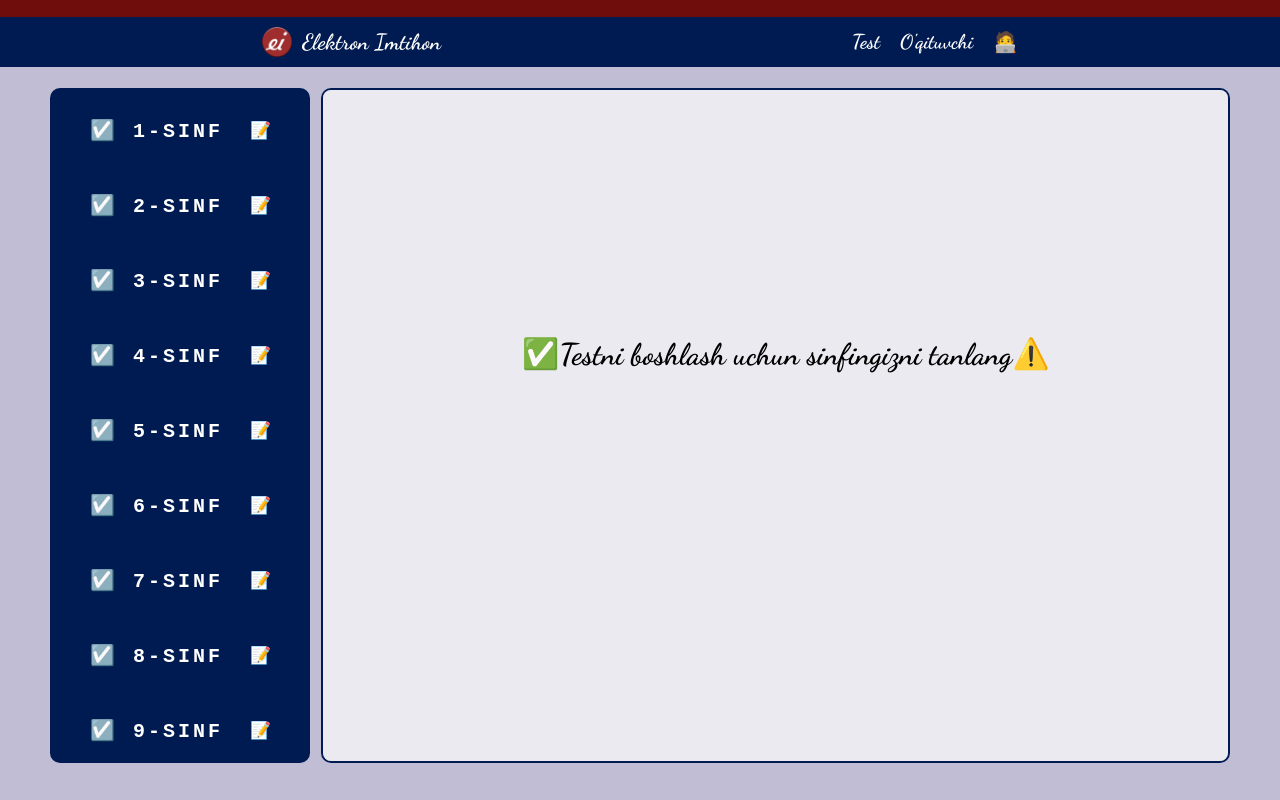
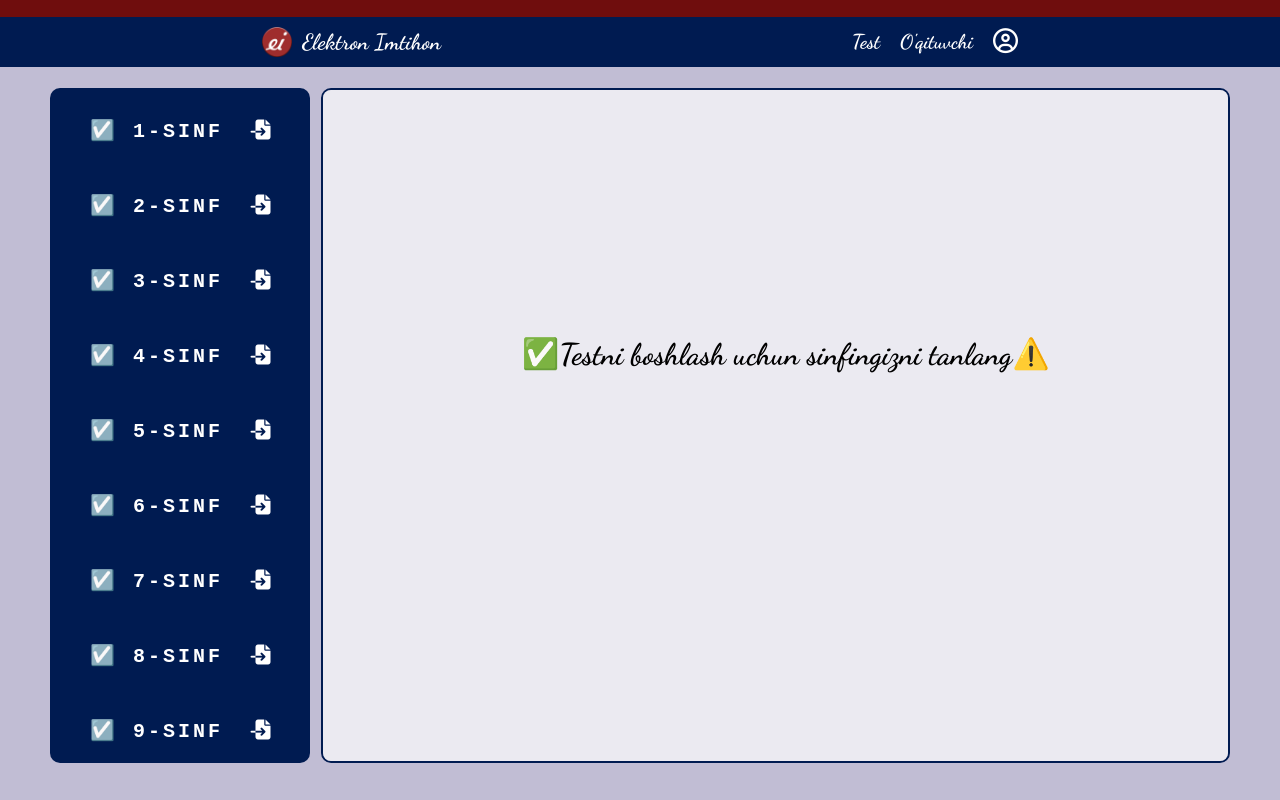
Before and after one commit to MurodjonBahodirovich/online-examination, a React (Create React App) app: page /test in a window 1280 px wide. Built offline with nearby package versions, Linux system fonts and the light colour scheme; no server answers; a web font is replaced by a local one.

Commit message:
fixed icons

```diff
--- a/src/components/Navigation/Navigation.jsx
+++ b/src/components/Navigation/Navigation.jsx
@@ -31,7 +31,7 @@ function Navigation() {
             style={{ fontSize: "2.5rem", color: "#fff" }}
             className="fa-regular fa-circle-user"
           />
-        ) && "🧑‍💻",
+        ),
     },
   ];
 
--- a/src/components/TestsPage/ClassSelectingContainer.jsx
+++ b/src/components/TestsPage/ClassSelectingContainer.jsx
@@ -128,7 +128,8 @@ function ClassSelectingContainer() {
                   alignItems: "center",
                 }}
               >
-                {<i
+                {
+                  <i
                     className="fa-solid fa-file-import"
                     style={{
                       fontSize: "2rem",
@@ -138,7 +139,8 @@ function ClassSelectingContainer() {
                           : "#fff"
                       }`,
                     }}
-                ></i> && <p style={{fontSize: '1.7rem'}}>📝</p>}
+                  ></i>
+                }
               </div>
             </ClassContainer>
           ))}
```
Lines whose indentation alone changed are shown as unchanged.
